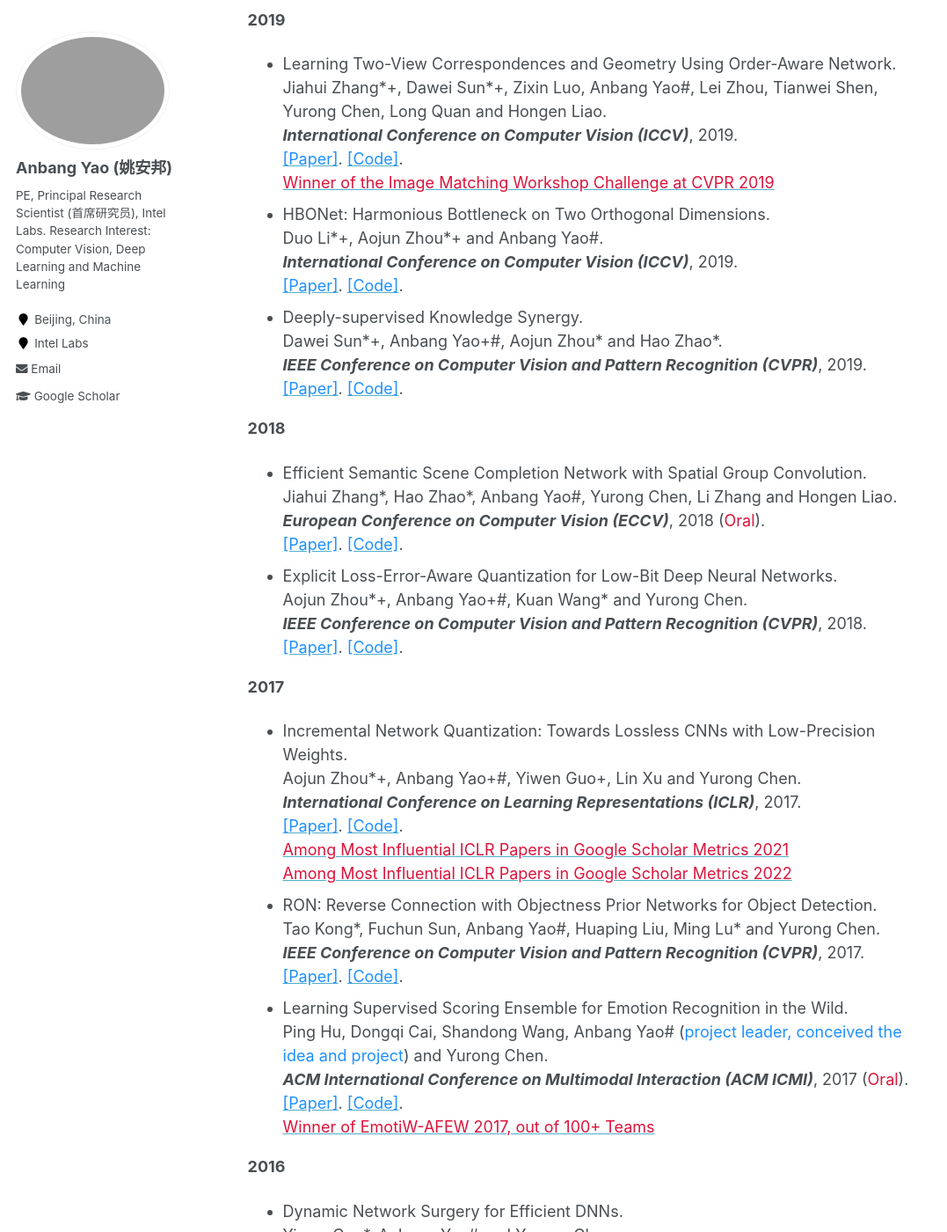
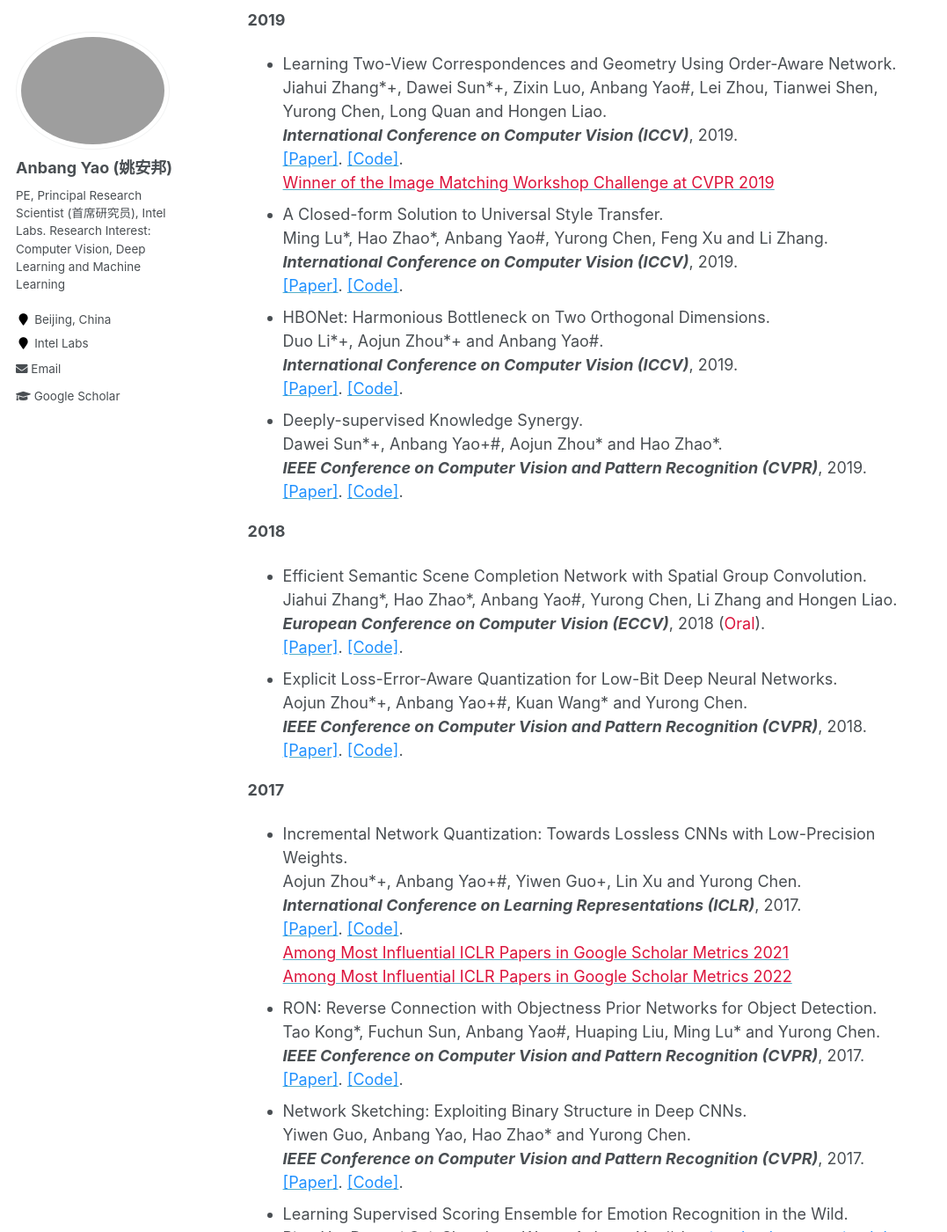
Before and after one commit to YaoAnbang/YaoAnbang.github.io, a Jekyll site: the page built from _pages/about.md, in a window 1280 px wide and 1400 px high, scrolled down 3069 px. Shown: the whole window at 88% size, without its empty margins (0-1077 px from the left). Built offline with Jekyll 4.4.1, drawn with Linux system fonts in a browser that asks for light colours.

Commit message:
Update about.md

```diff
--- a/_pages/about.md
+++ b/_pages/about.md
@@ -80,7 +80,7 @@ Selected Publications
 **2019**
 
 + Learning Two-View Correspondences and Geometry Using Order-Aware Network.<br> Jiahui Zhang\*\+, Dawei Sun\*\+, Zixin Luo, Anbang Yao\#, Lei Zhou, Tianwei Shen, Yurong Chen, Long Quan and Hongen Liao.<br> <em>**International Conference on Computer Vision (ICCV)**</em>, 2019.<br> [<font color="DodgerBlue">[Paper]</font>](https://openaccess.thecvf.com/content_ICCV_2019/papers/Zhang_Learning_Two-View_Correspondences_and_Geometry_Using_Order-Aware_Network_ICCV_2019_paper.pdf). [<font color="DodgerBlue">[Code]</font>](https://github.com/zjhthu/OANet).<br>[<font color="Crimson">Winner of the Image Matching Workshop Challenge at CVPR 2019</font>](https://image-matching-workshop.github.io/leaderboard/)<br>
-<!--+ A Closed-form Solution to Universal Style Transfer.<br> Ming Lu\*, Hao Zhao\*, Anbang Yao\#, Yurong Chen, Feng Xu and Li Zhang.<br> <em>**International Conference on Computer Vision (ICCV)**</em>, 2019.<br> [<font color="DodgerBlue">[Paper]</font>](https://openaccess.thecvf.com/content_ICCV_2019/papers/Lu_A_Closed-Form_Solution_to_Universal_Style_Transfer_ICCV_2019_paper.pdf). [<font color="DodgerBlue">[Code]</font>](https://github.com/lu-m13/OptimalStyleTransfer).<br>-->
++ A Closed-form Solution to Universal Style Transfer.<br> Ming Lu\*, Hao Zhao\*, Anbang Yao\#, Yurong Chen, Feng Xu and Li Zhang.<br> <em>**International Conference on Computer Vision (ICCV)**</em>, 2019.<br> [<font color="DodgerBlue">[Paper]</font>](https://openaccess.thecvf.com/content_ICCV_2019/papers/Lu_A_Closed-Form_Solution_to_Universal_Style_Transfer_ICCV_2019_paper.pdf). [<font color="DodgerBlue">[Code]</font>](https://github.com/lu-m13/OptimalStyleTransfer).<br>
 + HBONet: Harmonious Bottleneck on Two Orthogonal Dimensions.<br> Duo Li\*\+, Aojun Zhou\*\+ and Anbang Yao\#.<br> <em>**International Conference on Computer Vision (ICCV)**</em>, 2019.<br> [<font color="DodgerBlue">[Paper]</font>](https://openaccess.thecvf.com/content_ICCV_2019/papers/Li_HBONet_Harmonious_Bottleneck_on_Two_Orthogonal_Dimensions_ICCV_2019_paper.pdf). [<font color="DodgerBlue">[Code]</font>](https://github.com/d-li14/HBONet).<br>
 + Deeply-supervised Knowledge Synergy.<br> Dawei Sun\*\+, Anbang Yao\+\#, Aojun Zhou\* and Hao Zhao\*.<br> <em>**IEEE Conference on Computer Vision and Pattern Recognition (CVPR)**</em>, 2019.<br> [<font color="DodgerBlue">[Paper]</font>](https://openaccess.thecvf.com/content_CVPR_2019/papers/Sun_Deeply-Supervised_Knowledge_Synergy_CVPR_2019_paper.pdf). [<font color="DodgerBlue">[Code]</font>](https://github.com/sundw2014/DKS).<br>
 
@@ -95,7 +95,7 @@ Selected Publications
 <!--+ Decoder Network over Lightweight Reconstructed Feature for Fast Semantic Style Transfer.<br> Ming Lu\*, Hao Zhao\*, Anbang Yao\#, Feng Xu, Yurong Chen and Li Zhang.<br> <em>**International Conference on Computer Vision (ICCV)**</em>, 2017.<br> [<font color="DodgerBlue">[Paper]</font>](https://openaccess.thecvf.com/content_ICCV_2017/papers/Lu_Decoder_Network_Over_ICCV_2017_paper.pdf). [<font color="DodgerBlue">[Code]</font>](https://yaoanbang.github.io/).<br>-->
 + RON: Reverse Connection with Objectness Prior Networks for Object Detection.<br> Tao Kong\*, Fuchun Sun, Anbang Yao\#, Huaping Liu, Ming Lu\* and Yurong Chen.<br> <em>**IEEE Conference on Computer Vision and Pattern Recognition (CVPR)**</em>, 2017.<br> [<font color="DodgerBlue">[Paper]</font>](https://arxiv.org/abs/1707.01691). [<font color="DodgerBlue">[Code]</font>](https://github.com/taokong/RON).<br>
 <!--+ Physics Inspired Optimization on Semantic Transfer Features: An Alternative Method for Room Layout Estimation.<br> Hao Zhao\*, Ming Lu\*, Anbang Yao\#, Yurong Chen and Li Zhang.<br> <em>**IEEE Conference on Computer Vision and Pattern Recognition (CVPR)**</em>, 2017.<br> [<font color="DodgerBlue">[Paper]</font>](https://arxiv.org/abs/1707.00383). [<font color="DodgerBlue">[Code]</font>](https://sites.google.com/view/st-pio/).<br>-->
-<!--+ Network Sketching: Exploiting Binary Structure in Deep CNNs.<br> Yiwen Guo, Anbang Yao, Hao Zhao\* and Yurong Chen.<br> <em>**IEEE Conference on Computer Vision and Pattern Recognition (CVPR)**</em>, 2017.<br> [<font color="DodgerBlue">[Paper]</font>](https://arxiv.org/abs/1706.02021). [<font color="DodgerBlue">[Code]</font>](https://yaoanbang.github.io/).<br>-->
++ Network Sketching: Exploiting Binary Structure in Deep CNNs.<br> Yiwen Guo, Anbang Yao, Hao Zhao\* and Yurong Chen.<br> <em>**IEEE Conference on Computer Vision and Pattern Recognition (CVPR)**</em>, 2017.<br> [<font color="DodgerBlue">[Paper]</font>](https://arxiv.org/abs/1706.02021). [<font color="DodgerBlue">[Code]</font>](https://yaoanbang.github.io/).<br>
 + Learning Supervised Scoring Ensemble for Emotion Recognition in the Wild.<br> Ping Hu, Dongqi Cai, Shandong Wang, Anbang Yao\# (<font color="DodgerBlue">project leader, conceived the idea and project</font>) and Yurong Chen.<br> <em>**ACM International Conference on Multimodal Interaction (ACM ICMI)**</em>, 2017 (<font color="Crimson">Oral</font>).<br>[<font color="DodgerBlue">[Paper]</font>](https://dl.acm.org/doi/10.1145/3136755.3143009). [<font color="DodgerBlue">[Code]</font>](https://yaoanbang.github.io/).<br>[<font color="Crimson">Winner of EmotiW-AFEW 2017, out of 100+ Teams</font>](https://sites.google.com/site/emotiwchallenge/)<br>
 
 **2016**
```
